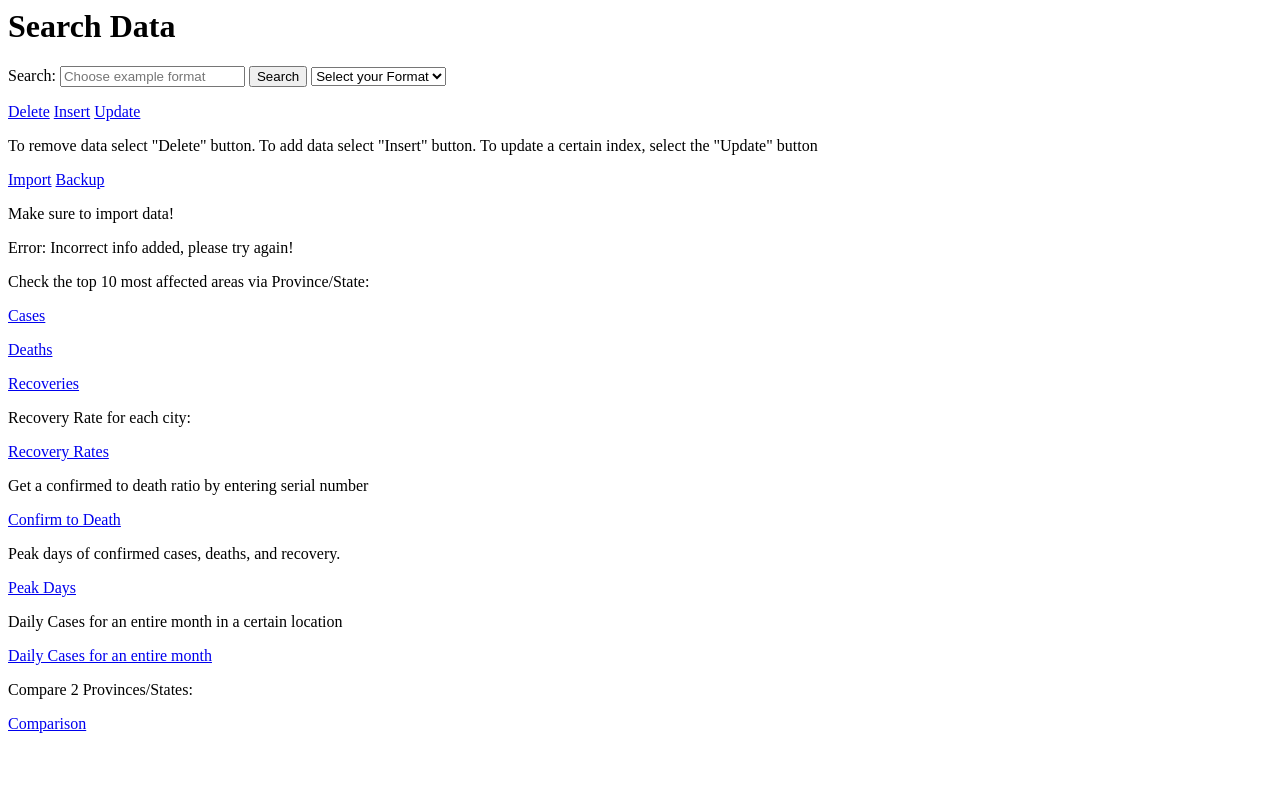
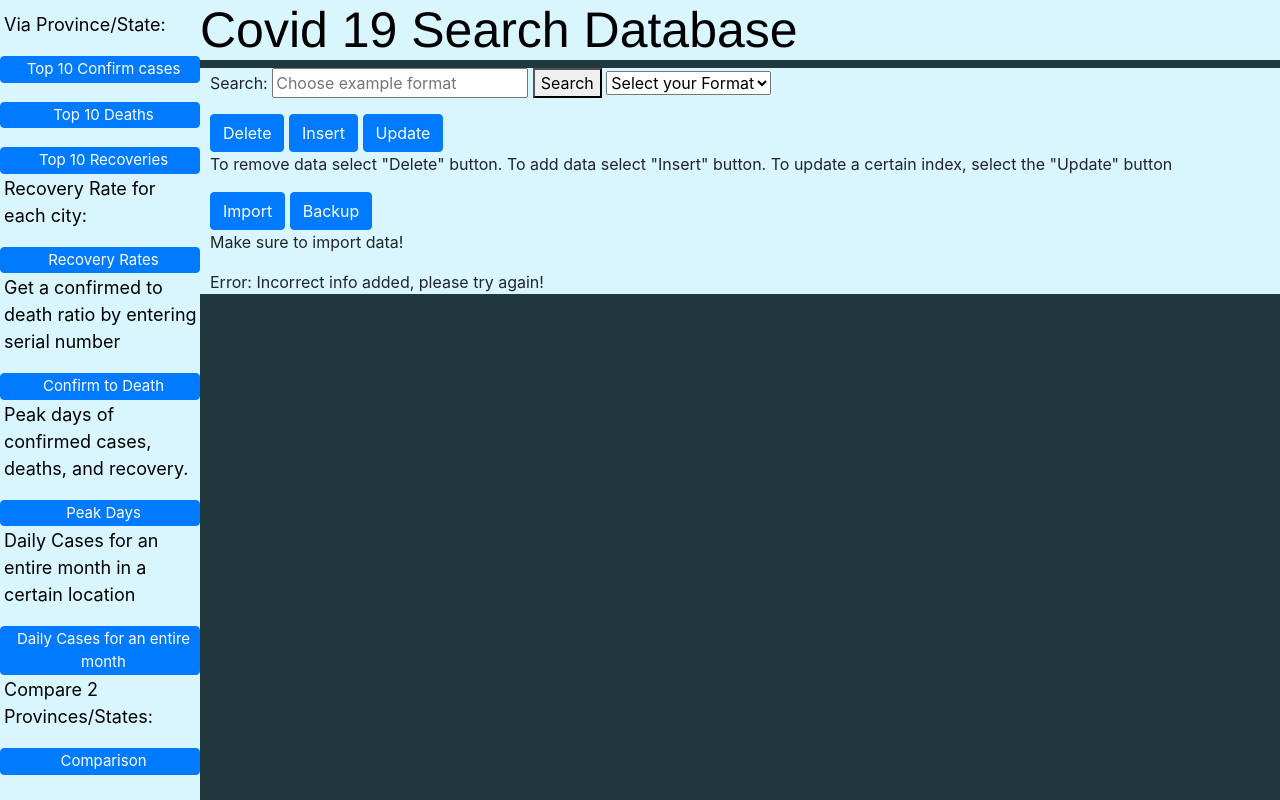
Before and after one commit to nholl004/Django-Warriors-Cont., a Django app: page /search in a window 1280 px wide. Run offline with Django 3.2, Linux system fonts and the light colour scheme.

Commit message:
Sidebar added

```diff
--- a/server/templates/server_view/search.html
+++ b/server/templates/server_view/search.html
@@ -1,5 +1,61 @@
-<h1>Search Data</h1>
 
+<head>
+    <link rel="stylesheet" href="https://cdn.jsdelivr.net/npm/bootstrap@4.5.3/dist/css/bootstrap.min.css" integrity="sha384-TX8t27EcRE3e/ihU7zmQxVncDAy5uIKz4rEkgIXeMed4M0jlfIDPvg6uqKI2xXr2" crossorigin="anonymous">
+
+    <style type="text/css">
+        h1{
+            margin-Left:200px;
+            font-size: 50px;
+            font-family: 'Franklin Gothic Medium', 'Arial Narrow', Arial, sans-serif;
+            color: #000000;
+            background-color:rgb(217, 246, 255);
+        }
+
+        body{
+            background-color: rgb(34, 56, 63);
+        }
+
+        .sidebar {
+            height:100%;
+            width:200px;
+            position: fixed;
+            z-index:1;
+            top:0;
+            Left:0;
+            background-color:rgb(217, 246, 255);
+            overflow-x: :hidden;
+            padding-top:10px;
+        }
+
+        .sidebar p {
+            padding: 1px 3px 2px 4px;
+            font-size: 18px;
+            color: #000000;
+        }
+
+        .sidebar a {
+            padding: 1px 1px 1px 8px;
+            text-decoration: none;
+            font-size: 15px;
+            color: #ffffff;
+            display:block;
+        }
+
+        .sidebar a:hover {
+            color:#f1f1f1;
+        }
+
+        .main{
+            margin-Left:200px;
+            padding: 0px 10px;
+            background-color:rgb(217, 246, 255);
+        }
+    </style>
+
+    <h1>Covid 19 Search Database</h1>
+</head>
+<body>
+    <div id="searchContent", name="searchContent", class="main">
         <form method='POST'> {% csrf_token %}
             Search: <input type="text" name='search' id="search_bar" placeholder = "Choose example format">
             <button type="submit">Search</button>
@@ -42,37 +98,28 @@
                 <p>{{SNo}} , {{observ}} , {{state}} , {{country}} , {{lastUp}} , {{confirm}} , {{deaths}} , {{recover}}</p>
             {% endfor %}
         {% endif %}
+    </div>
+    <div class="sidebar">
+            <p>Via Province/State:</p>
+            <a class="btn btn-primary" href="/cases">Top 10 Confirm cases</a>
+            <p></p>
+            <a class="btn btn-primary" href="/deaths">Top 10 Deaths</a>
+            <p></p>
+            <a class="btn btn-primary" href="/recovs">Top 10 Recoveries</a>
 
-<form method='POST'> {% csrf_token %}
-    <p>Check the top 10 most affected areas via Province/State:</p>
-    <a class="btn btn-primary" href="/cases">Cases</a>
-    <p></p>
-    <a class="btn btn-primary" href="/deaths">Deaths</a>
-    <p></p>
-    <a class="btn btn-primary" href="/recovs">Recoveries</a>
-</form>
-
-<form method = 'POST'> {% csrf_token %}
             <p>Recovery Rate for each city:</p>
             <a class = "btn btn-primary" href="/rate">Recovery Rates</a>
-</form>
 
-<form method='POST'> {% csrf_token %}
             <p>Get a confirmed to death ratio by entering serial number </p>
             <a class ="btn btn-primary" href="/ConfirmtoDeath">Confirm to Death</a>
-</form>
 
-<form method='POST'> {% csrf_token %}
             <p>Peak days of confirmed cases, deaths, and recovery. </p>
             <a class ="btn btn-primary" href="/peakdays">Peak Days</a>
-</form>
 
-<form method='POST'> {% csrf_token %}
             <p>Daily Cases for an entire month in a certain location</p>
             <a class ="btn btn-primary" href="/daily">Daily Cases for an entire month</a>
-</form>
 
-<form method='POST'> {% csrf_token %}
             <p> Compare 2 Provinces/States: </p>
             <a class = "btn btn-primary" href = "/compare">Comparison</a>
-</form>
+    </div>
+</body>
--- a/server/views.py
+++ b/server/views.py
@@ -317,7 +317,7 @@ def confirm_to_death(request):
 
                 context["ratio"] = ratio
                 print(ratio)
-                return render(request,'server_view/confirmtodeath.html',context, {'error':error,'SN':serialNo})
+                return render(request,'server_view/confirmtodeath.html', {'error':error,'SN':serialNo})
             else:
                 error = True;
 
```
Lines whose indentation alone changed are shown as unchanged.
